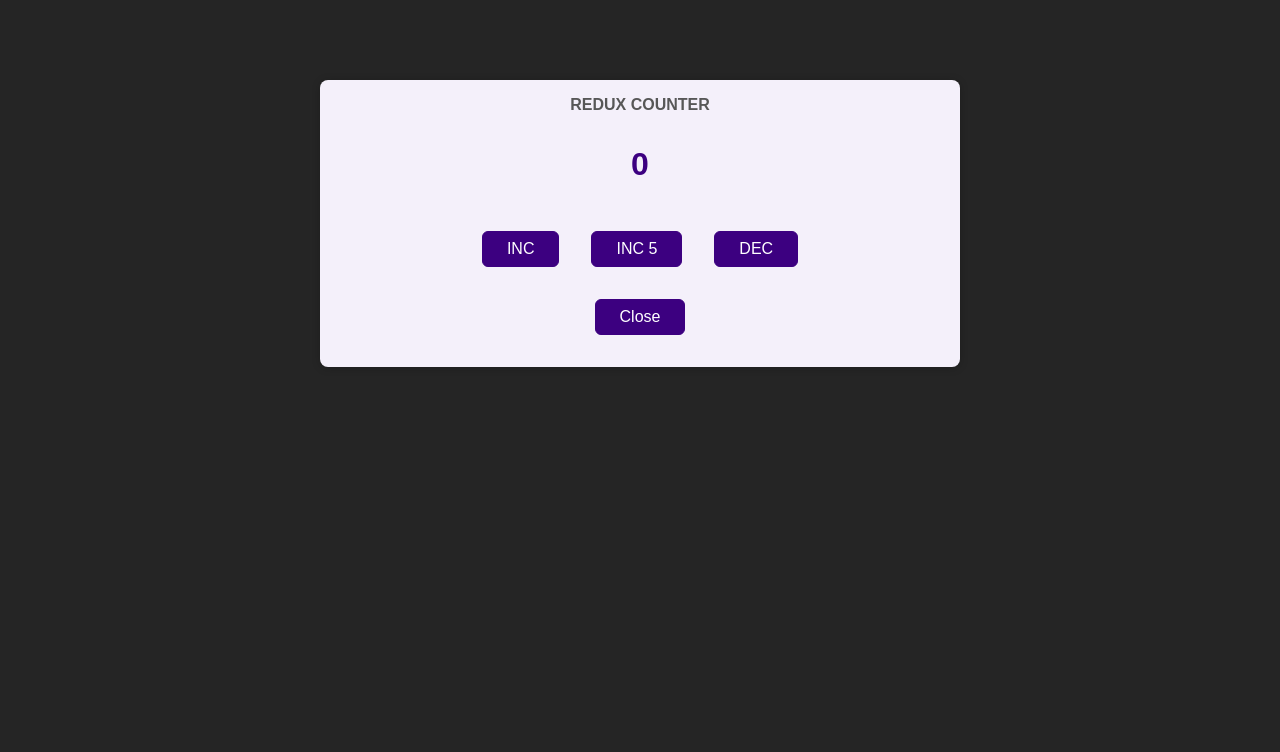
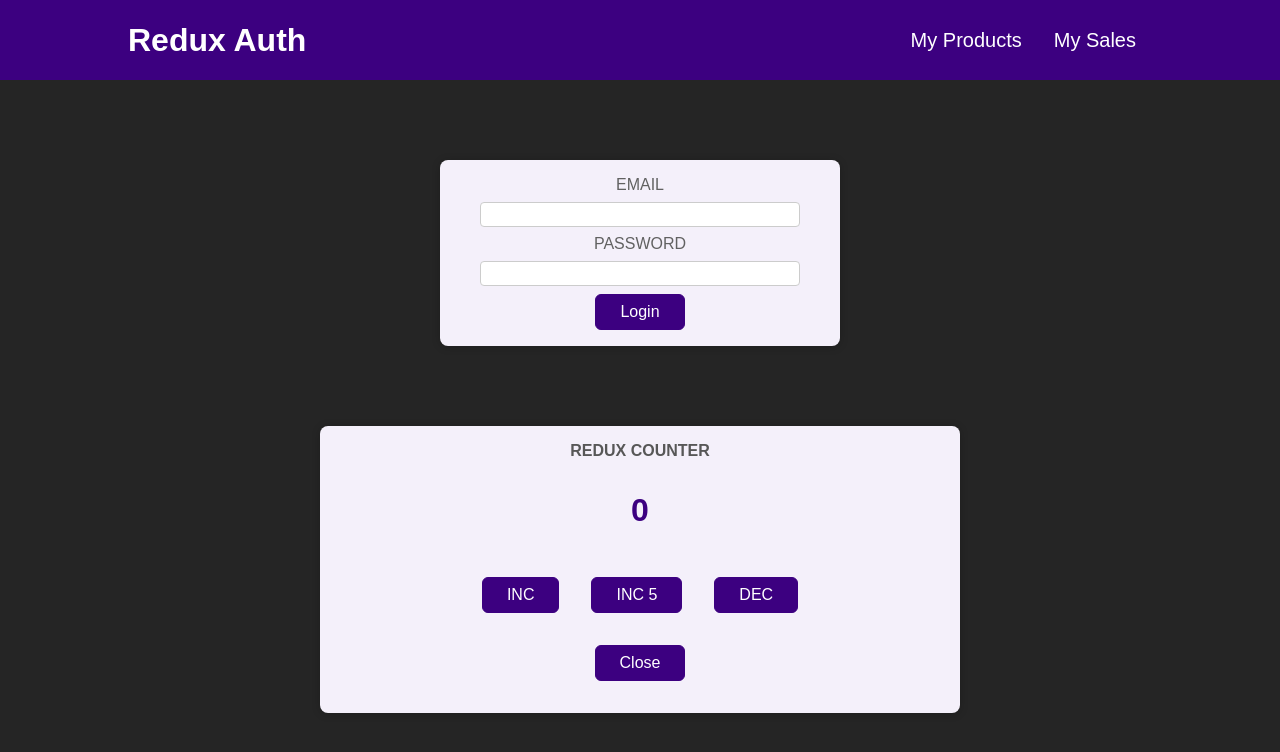
Before and after one commit to devbymo/react-redux, a React (Create React App) app: page / in a window 1280 px wide. Shown: the top 752 px of the page. Built offline with nearby package versions, Linux system fonts and the light colour scheme.

Commit message:
Adding redux toolkit to authantication component

```diff
--- a/src/App.js
+++ b/src/App.js
@@ -1,9 +1,18 @@
 import Counter from './components/Counter';
-
+import Header from './components/Header';
+import Auth from './components/Auth';
+import UserProfile from './components/UserProfile';
+import { useSelector } from 'react-redux';
 
 function App() {
+  const { isAuth } = useSelector((state) => state.auth);
   return (
-    <Counter />
+    <>
+      <Header />
+      {!isAuth && <Auth />}
+      {isAuth && <UserProfile />}
+      <Counter />
+    </>
   );
 }
 
--- a/src/components/Auth.js
+++ b/src/components/Auth.js
@@ -1,17 +1,44 @@
 import classes from './Auth.module.css';
+import { useRef } from 'react';
+import { useSelector, useDispatch } from 'react-redux';
+import { authActions } from '../store';
 
 const Auth = () => {
+  // Redux data.
+  const dispatch = useDispatch();
+  const { isAuth } = useSelector((state) => state.auth);
+
+  console.log(isAuth);
+
+  // Local data.
+  const email = useRef('');
+  const password = useRef('');
+
+  // Submit handler.
+  const submitHandler = (e) => {
+    e.preventDefault();
+
+    // Simple login validation just for testing.
+    if (email.length === 0 || password.length === 0) {
+      console.log('Unable to login!');
+      return;
+    }
+
+    // Dispatch.
+    dispatch(authActions.login());
+  };
+
   return (
     <main className={classes.auth}>
       <section>
-        <form>
+        <form onSubmit={submitHandler}>
           <div className={classes.control}>
-            <label htmlFor='email'>Email</label>
-            <input type='email' id='email' />
+            <label htmlFor="email">Email</label>
+            <input ref={email} type="email" id="email" />
           </div>
           <div className={classes.control}>
-            <label htmlFor='password'>Password</label>
-            <input type='password' id='password' />
+            <label htmlFor="password">Password</label>
+            <input ref={password} type="password" id="password" />
           </div>
           <button>Login</button>
         </form>
--- a/src/components/Counter.js
+++ b/src/components/Counter.js
@@ -5,7 +5,9 @@ import classes from './Counter.module.css';
 
 const Counter = () => {
   const dispatch = useDispatch();
-  const { counter, isCounterOpen } = useSelector((state) => state);
+  const { counter, isCounterOpen } = useSelector((state) => state.counter);
+
+  console.log(counter, isCounterOpen);
 
   // INC
   const incrementHandler = () => {
--- a/src/components/Header.js
+++ b/src/components/Header.js
@@ -1,20 +1,32 @@
 import classes from './Header.module.css';
+import { useSelector, useDispatch } from 'react-redux';
+import { authActions } from '../store';
 
 const Header = () => {
+  const dispatch = useDispatch();
+  const { isAuth } = useSelector((state) => state.auth);
+
+  const logoutHandler = (e) => {
+    e.preventDefault();
+    dispatch(authActions.logout());
+  };
+
   return (
     <header className={classes.header}>
       <h1>Redux Auth</h1>
       <nav>
         <ul>
           <li>
-            <a href='/'>My Products</a>
+            <a href="/">My Products</a>
           </li>
           <li>
-            <a href='/'>My Sales</a>
+            <a href="/">My Sales</a>
           </li>
-          <li>
-            <button>Logout</button>
-          </li>
+          {isAuth && (
+            <li>
+              <button onClick={logoutHandler}>Logout</button>
+            </li>
+          )}
         </ul>
       </nav>
     </header>
--- a/src/store/index.js
+++ b/src/store/index.js
@@ -1,12 +1,13 @@
 import { createStore } from 'redux';
 import { createSlice, createReducer, configureStore } from '@reduxjs/toolkit';
 
-const initialState = { counter: 0, isCounterOpen: true };
+const counterInitialState = { counter: 0, isCounterOpen: true };
+const authInitialState = { isAuth: false };
 
-// It's an alternative of reducer function.
+// Counter slice.
 const counterSlice = createSlice({
   name: 'counter',
-  initialState,
+  initialState: counterInitialState,
   reducers: {
     increment(state) {
       state.counter++;
@@ -23,9 +24,33 @@ const counterSlice = createSlice({
   },
 });
 
+// Authntication slice.
+const authSlice = createSlice({
+  name: 'auth',
+  initialState: authInitialState,
+  reducers: {
+    login(state) {
+      state.isAuth = true;
+    },
+    logout(state) {
+      state.isAuth = false;
+    },
+  },
+});
+
 // Create the store.
-const store = createStore(counterSlice.reducer);
+const store = configureStore({
+  reducer: {
+    counter: counterSlice.reducer,
+    auth: authSlice.reducer,
+  },
+});
+// const store = configureStore({
+//   reducer: counterSlice.reducer,
+// });
+// const store = createStore(counterSlice.reducer);
 
 // Export it.
 export const counterActions = counterSlice.actions;
+export const authActions = authSlice.actions;
 export default store;
```
